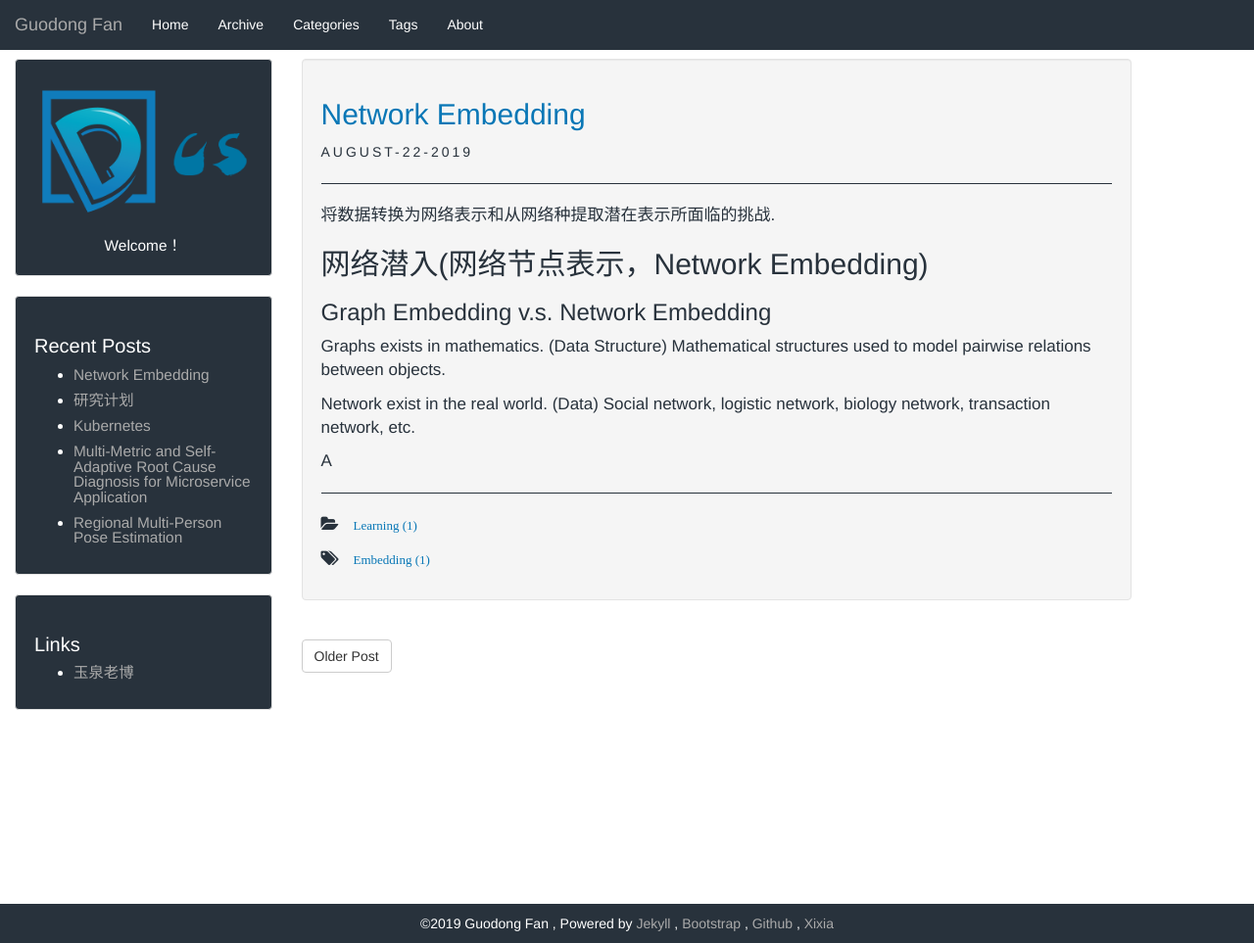
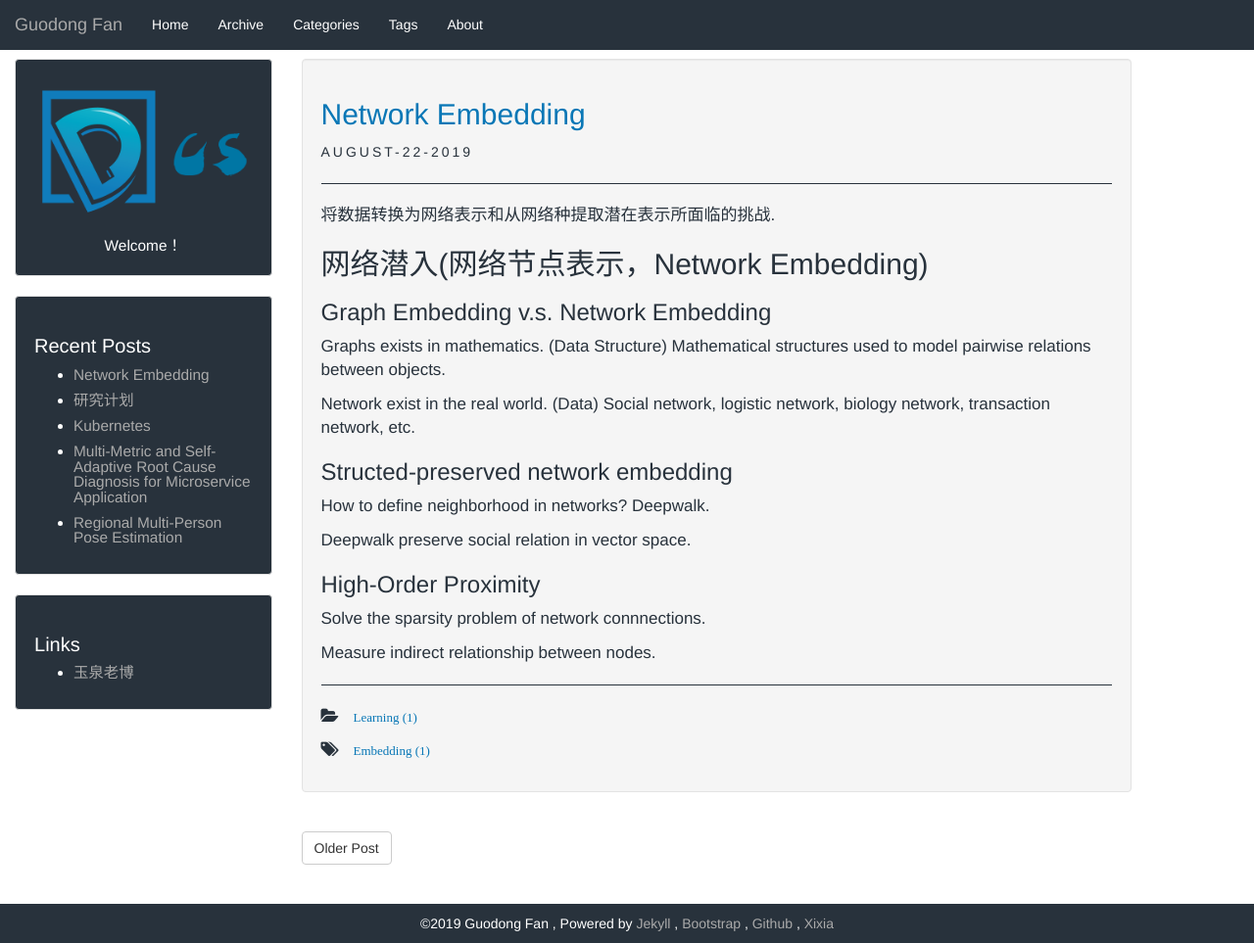
Before and after one commit to GuodongFan/GuodongFan.github.io, a Jekyll site: the page built from _posts/2019-08-22-Network-Embedding.md, in a window 1280 px wide and 963 px high. Shown: the whole window at 98% size. Built offline with Jekyll 4.4.1, drawn with Linux system fonts in a browser that asks for light colours; our own code applies the rules of GitHub Pages for plain Markdown files.

Commit message:
Update 2019-08-22-Network-Embedding.md

```diff
--- a/_posts/2019-08-22-Network-Embedding.md
+++ b/_posts/2019-08-22-Network-Embedding.md
@@ -18,4 +18,14 @@ Mathematical structures used to model pairwise relations between objects.
 Network exist in the real world. (Data)
 Social network, logistic network, biology network, transaction network, etc.
 
-A
+### Structed-preserved network embedding
+
+How to define neighborhood in networks? Deepwalk.
+
+Deepwalk preserve social relation in vector space.
+
+### High-Order Proximity
+
+Solve the sparsity problem of network connnections.
+
+Measure indirect relationship between nodes.
```
